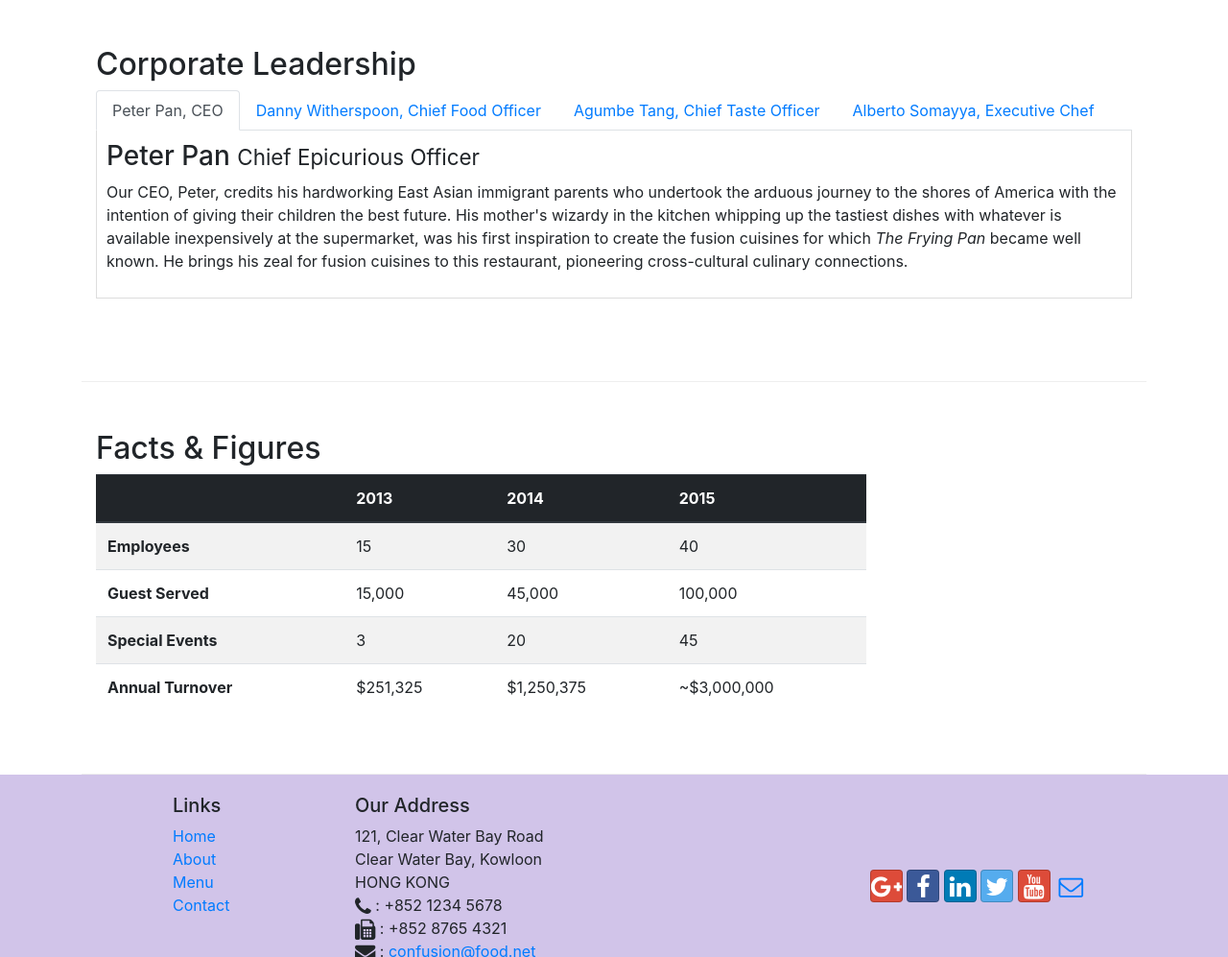
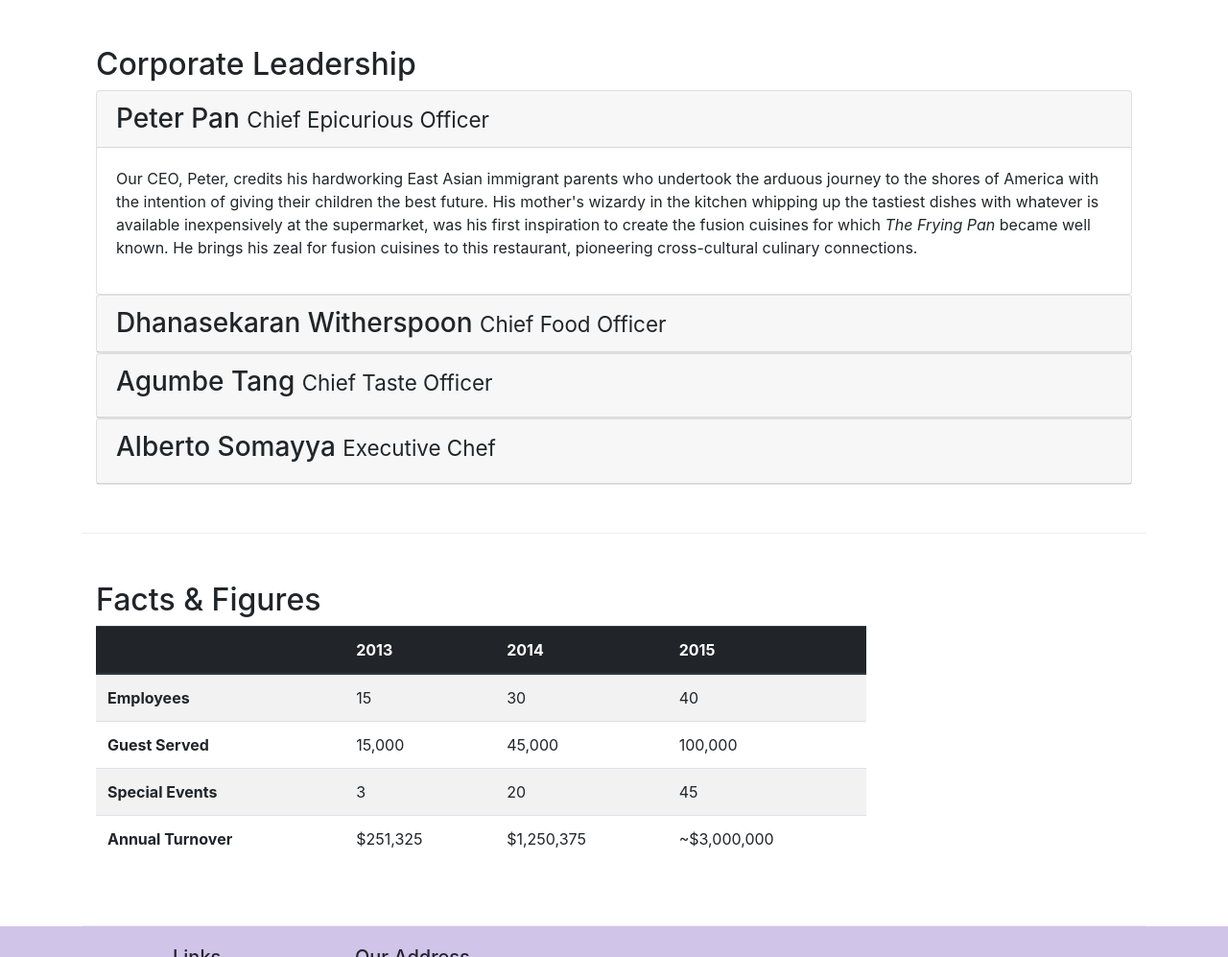
Before and after one commit to marcioronchetti/Bootstrap4, a website: page aboutus.html in a window 1280 px wide. Shown: the part 858-1855 px from the top of the page at 96% size. Drawn offline with nearby package versions, Linux system fonts and the light colour scheme.

Commit message:
accordion

```diff
--- a/aboutus.html
+++ b/aboutus.html
@@ -19,7 +19,7 @@
             <button class="navbar-toggler" type="button" data-toggle="collapse" data-target="#Navbar">
                 <span class="navbar-toggler-icon"></span>
             </button>
-            <a class="navbar-brand mr-auto" href="#">Ristorante Con Fusion</a>
+            <a class="navbar-brand mr-auto" href="#"><img src="img/logo.png" height="30" width="41" alt="logo"></a>
             <div class="collapse navbar-collapse" id="Navbar">
                 <ul class="navbar-nav mr-auto">
                     <li class="nav-item"><a class="nav-link" href="./index.html"><span class="fa fa-home fa-lg"></span> Home</a></li>
@@ -103,24 +103,18 @@
         <div class="row-content row">
             <div class="col-12">
                 <h2>Corporate Leadership</h2>
-                <ul class="nav nav-tabs">
-                    <li class="nav-item">
-                        <a href="#peter" class="nav-link active" role="tab" data-toggle="tab">Peter Pan, CEO</a>
-                    </li>
-                    <li class="nav-item">
-                        <a href="#danny" class="nav-link" role="tab" data-toggle="tab">Danny Witherspoon, Chief Food Officer</a>
-                    </li>
-                    <li class="nav-item">
-                        <a href="#agumbe" class="nav-link" role="tab" data-toggle="tab">Agumbe Tang, Chief Taste Officer</a>
-                    </li>
-                    <li class="nav-item">
-                        <a href="#alberto" class="nav-link" role="tab" data-toggle="tab">Alberto Somayya, Executive Chef</a>
-                    </li>
-                </ul>
 
-                <div class="tab-content">
-                    <div role="tabpanel" class="tab-pane fade show active" id="peter">
-                        <h3>Peter Pan <small>Chief Epicurious Officer</small></h3>
+                <div id="accordion">
+                    <div class="card">
+                        <div class="card-header" role="tab" id="peterhead">
+                            <h3 class="mb-0">
+                                <a data-toggle="collapse" data-target="#peter">
+                                    Peter Pan <small>Chief Epicurious Officer</small>
+                                </a>
+                            </h3>
+                        </div>
+                        <div role="tabpanel" class="collapse show" id="peter" data-parent="#accordion">
+                            <div class="card-body">
                                 <p class="d-none d-sm-block">Our CEO, Peter, credits his hardworking East Asian immigrant parents who
                                     undertook
                                     the
@@ -132,8 +126,18 @@
                                     restaurant, pioneering cross-cultural culinary connections.
                                 </p>
                             </div>
-                    <div role="tabpanel" class="tab-pane fade" id="danny">
-                        <h3>Dhanasekaran Witherspoon <small>Chief Food Officer</small></h3>
+                        </div>
+                    </div>
+                    <div class="card">
+                        <div class="card-header" role="tab" id="dannyhead">
+                            <h3 class="mb-0">
+                                <a data-toggle="collapse" data-target="#danny">
+                                    Dhanasekaran Witherspoon <small>Chief Food Officer</small>
+                                </a>
+                            </h3>
+                        </div>
+                        <div role="tabpanel" class="collapse" id="danny" data-parent="#accordion">
+                            <div class="card-body">
                                 <p class="d-none d-sm-block">Our CFO, Danny, as he is affectionately referred to by his colleagues,
                                     comes from a long established
                                     family tradition in farming and produce. His experiences growing up on a farm in the Australian
@@ -141,8 +145,19 @@
                                     <em>Everything that runs, wins, and everything that stays, pays!</em>
                                 </p>
                             </div>
-                    <div role="tabpanel" class="tab-pane fade" id="agumbe">
-                        <h3>Agumbe Tang <small>Chief Taste Officer</small></h3>
+                        </div>
+                    </div>
+
+                    <div class="card">
+                        <div class="card-header" role="tab" id="agumbehead">
+                            <h3>
+                                <a data-toggle="collapse" data-target="#agumbe">
+                                    Agumbe Tang <small>Chief Taste Officer</small>
+                                </a>
+                            </h3>
+                        </div>
+                        <div role="tabpanel" class="collapse" id="agumbe" data-parent="#accordion">
+                            <div class="card-body">
                                 <p class="d-none d-sm-block">Blessed with the most discerning gustatory sense, Agumbe, our CTO,
                                     personally ensures that every dish
                                     that we serve meets his exacting tastes. Our chefs dread the tongue lashing that ensues if their
@@ -150,8 +165,19 @@
                                     my lick.</em>
                                 </p>
                             </div>
-                    <div role="tabpanel" class="tab-pane fade" id="alberto">
-                        <h3>Alberto Somayya <small>Executive Chef</small></h3>
+                        </div>
+                    </div>
+
+                    <div class="card">
+                        <div class="card-header" role="tab" id="albertohead">
+                            <h3>
+                                <a data-toggle="collapse" data-target="#alberto">
+                                    Alberto Somayya <small>Executive Chef</small>
+                                </a>
+                            </h3>
+                        </div>
+                        <div role="tabpanel" class="collapse" id="alberto" data-parent="#accordion">
+                            <div class="card-body">
                                 <p class="d-none d-sm-block">Award winning three-star Michelin chef with wide International
                                     experience having worked closely with
                                     whos-who in the culinary world, he specializes in creating mouthwatering Indo-Italian fusion
@@ -159,6 +185,9 @@
                                     winning hit! Amma Mia!</em>
                                 </p>
                             </div>
+                        </div>
+                    </div>
+
                 </div>
             </div>
         </div>
```
Lines whose indentation alone changed are shown as unchanged.
